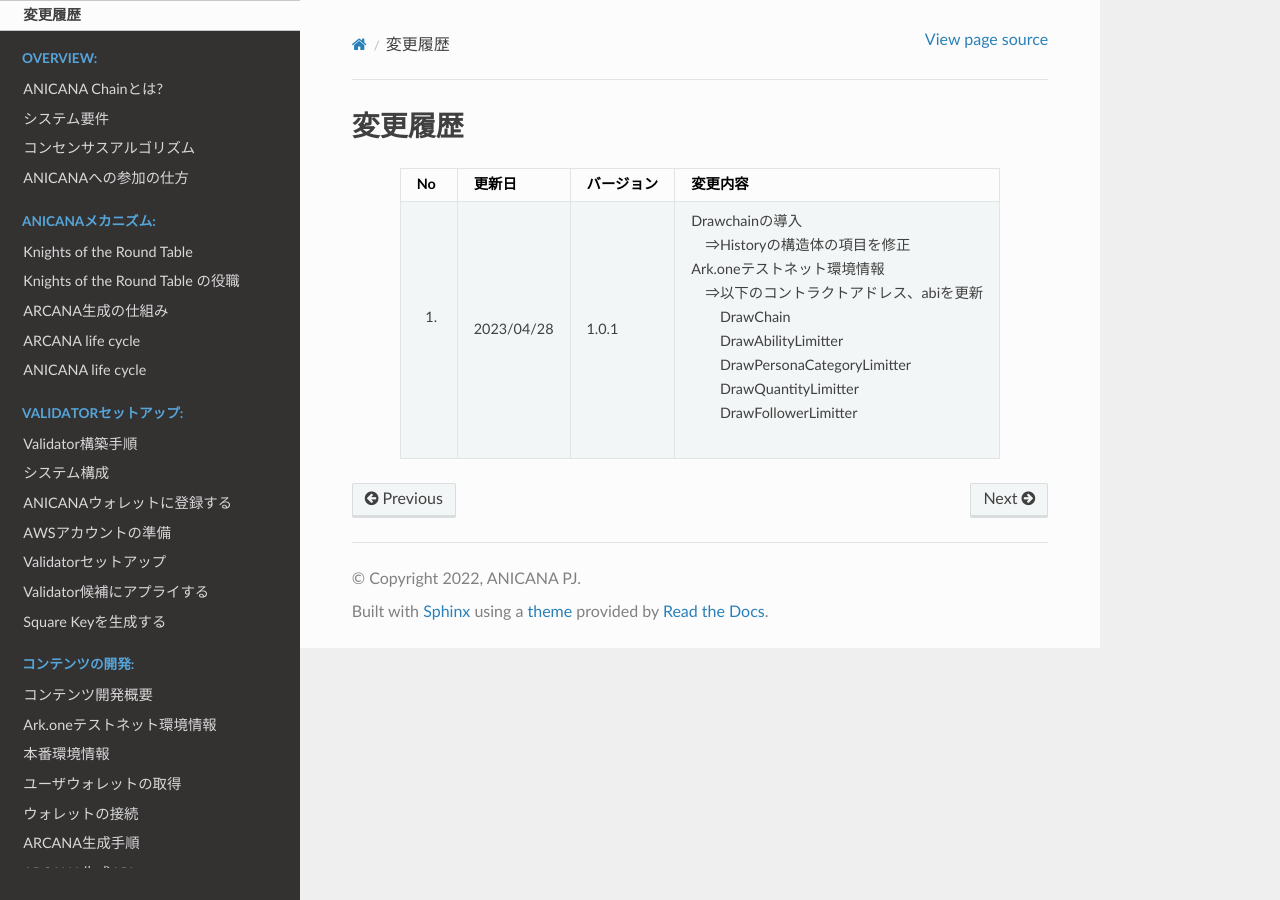
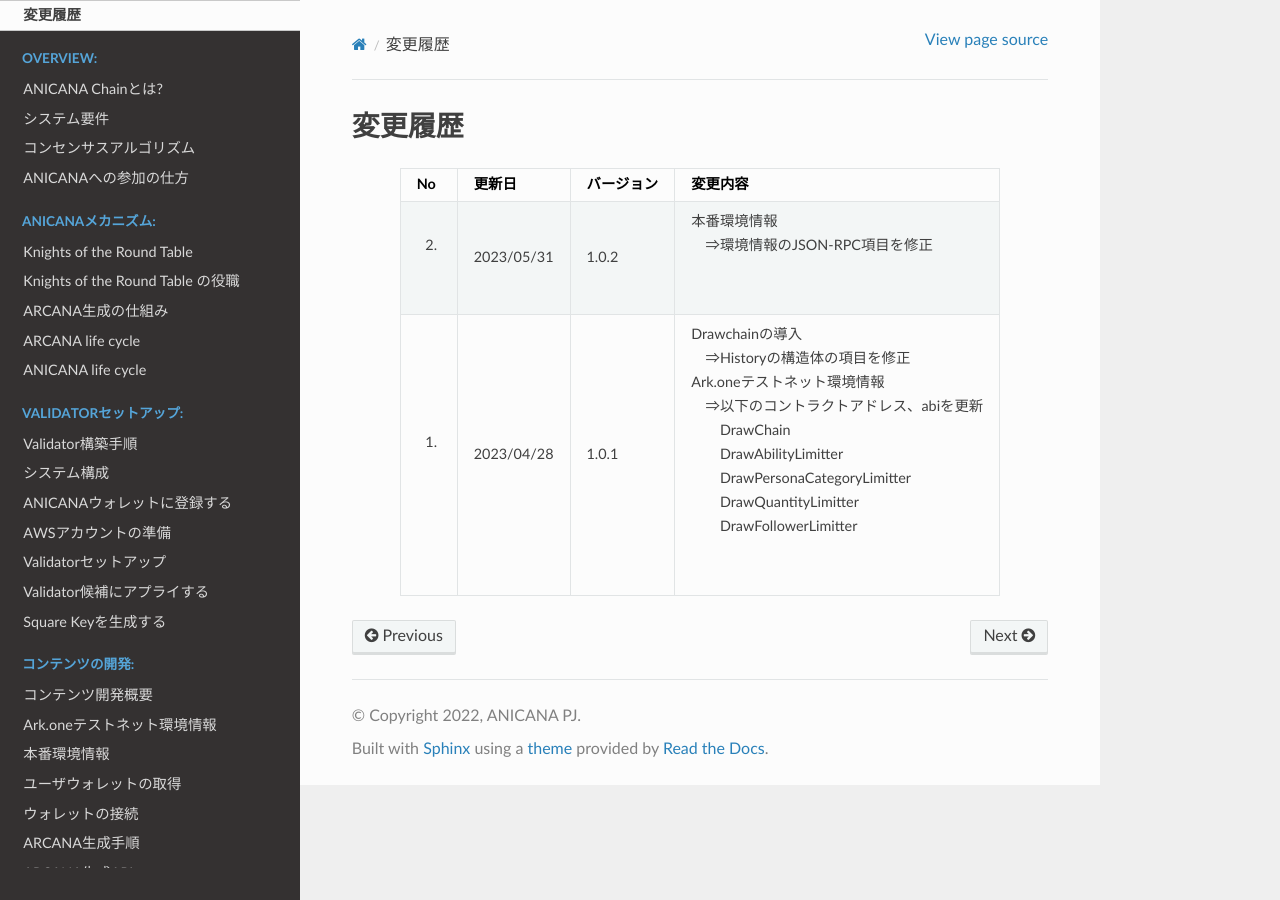
Before and after one commit to Orange-Code-Project/anicana-docs, a Sphinx documentation site: the page built from source/change-history/change-history.rst, in a window 1280 px wide. Built offline with Sphinx 7.4.7 and the Read the Docs theme 2.0.0, drawn with Linux system fonts in a browser that asks for light colours.

Commit message:
[update]
本番環境情報
　⇒環境情報のJSON-RPC項目を修正

```diff
--- a/source/change-history/change-history.rst
+++ b/source/change-history/change-history.rst
@@ -7,6 +7,9 @@
     :align: center
 
     "No", "更新日", "バージョン", "変更内容"
+    "2.", "2023/05/31", "1.0.2", "| 本番環境情報
+    | 　⇒環境情報のJSON-RPC項目を修正
+    | 　"
     "1.", "2023/04/28", "1.0.1", "| Drawchainの導入
     | 　⇒Historyの構造体の項目を修正
     | Ark.oneテストネット環境情報
@@ -15,4 +18,5 @@
     | 　　DrawAbilityLimitter
     | 　　DrawPersonaCategoryLimitter
     | 　　DrawQuantityLimitter
-    | 　　DrawFollowerLimitter"
+    | 　　DrawFollowerLimitter
+    | 　"
--- a/source/game-development/main-environment.rst
+++ b/source/game-development/main-environment.rst
@@ -16,7 +16,7 @@
 
     項目, 説明
     Chain ID, 222222
-    JSON-RPC, "https://chain.anicana.org/"
+    JSON-RPC, "https://chains.anicana.org/"
 
 -------------------------------------------------------------------
 
```
